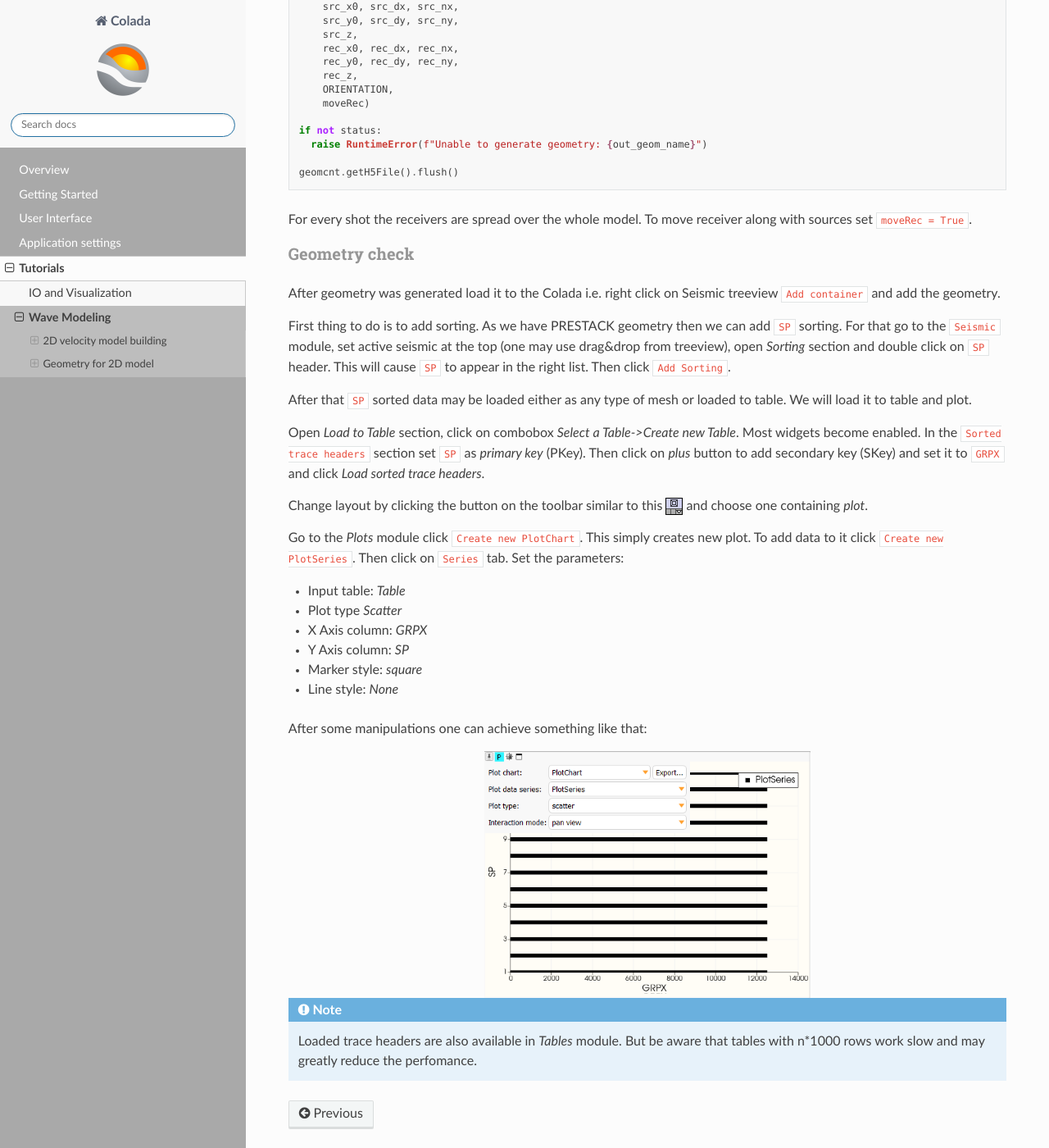
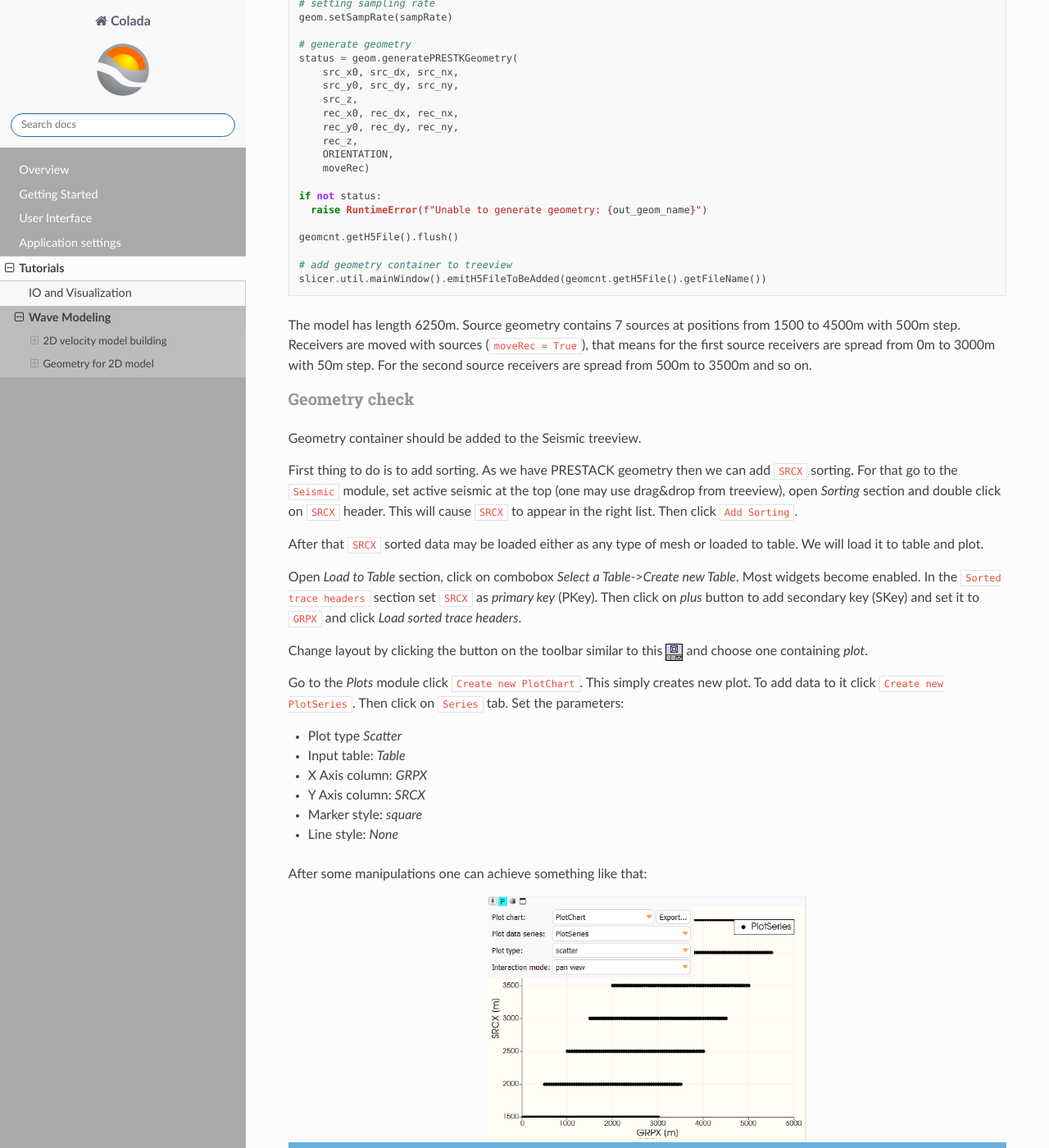
Before and after one commit to kerim371/colada-docs, a Sphinx documentation site: the page built from source/user_guide/tutorials/wave_modeling/wave_modeling.md, in a window 1280 px wide and 1400 px high, scrolled down 4634 px. Shown: the whole window at 82% size. Built offline with Sphinx 7.4.7 and the Read the Docs theme 2.0.0, drawn with Linux system fonts in a browser that asks for light colours; some of the changed text lies outside the part shown.

Commit message:
Improved Wave Modeling tutorial

````diff
--- a/source/user_guide/tutorials/wave_modeling/wave_modeling.md
+++ b/source/user_guide/tutorials/wave_modeling/wave_modeling.md
@@ -24,6 +24,7 @@ import numpy as np
 import scipy as sp
 import scipy.ndimage
 import colada
+import slicer
 import os
 
 # to be able to open hdf5 container in HDFVIEW
@@ -148,6 +149,9 @@ if not status:
   raise RuntimeError(f"Unable to write data to Geo Volume: {out_vol_name_smooth}")
 
 volcnt.getH5File().flush()
+
+# add geo volume container to treeview
+slicer.util.mainWindow().emitH5FileToBeAdded(volcnt.getH5File().getFileName())
 ```
 The variable `p` is used to create new `H5Vol` object.
 Almost all its fields are self descridable.
@@ -173,7 +177,7 @@ Also `nX,nY,nZ` must be `> 0`.
 
 ### Velocity model visualization
 
-Now open the generated files in Colada i.e. right click on Geo Volume treeview `Add container` and add generated model.
+Generated model should be visible in Geo Volume treeview.
 
 Load Geo Volume.
 The picture should be similar to this one:
@@ -192,24 +196,24 @@ It is already done in `h5geo`.
 
 So we start by setting the initial data for geometry:
 ```python
-nSamp = 500
-sampRate = -4.0
-src_x0 = o[0]
-src_dx = 1000
-src_nx = int(np.ceil((x[-1]-x[0])/src_dx))
+nSamp = 600
+sampRate = -2.0
+src_x0 = 1500
+src_dx = 500
+src_nx = 7
 src_y0 = 0
 src_dy = 0
 src_ny = 1
 src_z = o[1]
 
-rec_x0 = o[0]
-rec_dx = 100
-rec_nx = int(np.ceil((x[-1]-x[0])/rec_dx))
+rec_x0 = 0
+rec_dx = 50
+rec_nx = 61
 rec_y0 = 0
 rec_dy = 0
 rec_ny = 1
 rec_z = o[1]
-moveRec = False
+moveRec = True
 ```
 
 Then we simpy fill `H5SeisParam` fields to create new `H5Seis` object within seismic container and call the function `generatePRESTKGeometry` to generate PRESTACK geometry:
@@ -260,26 +264,31 @@ if not status:
   raise RuntimeError(f"Unable to generate geometry: {out_geom_name}")
 
 geomcnt.getH5File().flush()
+
+# add geometry container to treeview
+slicer.util.mainWindow().emitH5FileToBeAdded(geomcnt.getH5File().getFileName())
 ```
 
-For every shot the receivers are spread over the whole model.
-To move receiver along with sources set `moveRec = True`.
+The model has length 6250m.
+Source geometry contains 7 sources at positions from 1500 to 4500m with 500m step.
+Receivers are moved with sources (`moveRec = True`), that means for the first source receivers are spread from 0m to 3000m with 50m step.
+For the second source receivers are spread from 500m to 3500m and so on.
 
 ### Geometry check
 
-After geometry was generated load it to the Colada i.e. right click on Seismic treeview `Add container` and add the geometry.
+Geometry container should be added to the Seismic treeview.
 
 First thing to do is to add sorting.
-As we have PRESTACK geometry then we can add `SP` sorting.
-For that go to the `Seismic` module, set active seismic at the top (one may use drag&drop from treeview), open *Sorting* section and double click on `SP` header.
-This will cause `SP` to appear in the right list.
+As we have PRESTACK geometry then we can add `SRCX` sorting.
+For that go to the `Seismic` module, set active seismic at the top (one may use drag&drop from treeview), open *Sorting* section and double click on `SRCX` header.
+This will cause `SRCX` to appear in the right list.
 Then click `Add Sorting`.
 
-After that `SP` sorted data may be loaded either as any type of mesh or loaded to table.
+After that `SRCX` sorted data may be loaded either as any type of mesh or loaded to table.
 We will load it to table and plot.
 
 Open *Load to Table* section, click on combobox *Select a Table->Create new Table*.
-Most widgets become enabled. In the `Sorted trace headers` section set `SP` as *primary key* (PKey). Then click on *plus* button to add secondary key (SKey) and set it to `GRPX` and click *Load sorted trace headers*.
+Most widgets become enabled. In the `Sorted trace headers` section set `SRCX` as *primary key* (PKey). Then click on *plus* button to add secondary key (SKey) and set it to `GRPX` and click *Load sorted trace headers*.
 
 Change layout by clicking the button on the toolbar similar to this ![](LayoutFull.png) and choose one containing *plot*.
 
@@ -287,10 +296,10 @@ Go to the *Plots* module click `Create new PlotChart`.
 This simply creates new plot.
 To add data to it click `Create new PlotSeries`.
 Then click on `Series` tab. Set the parameters:
+* Plot type *Scatter*
 * Input table: *Table*
-* Plot type *Scatter*
 * X Axis column: *GRPX*
-* Y Axis column: *SP*
+* Y Axis column: *SRCX*
 * Marker style: *square*
 * Line style: *None*
 
````
Also changed, not shown: other parts of source/user_guide/tutorials/wave_modeling/wave_modeling.md (+2 -2 lines), source/user_guide/tutorials/wave_modeling/model_2d.png, source/user_guide/tutorials/wave_modeling/plot_geometry_2d.png.
